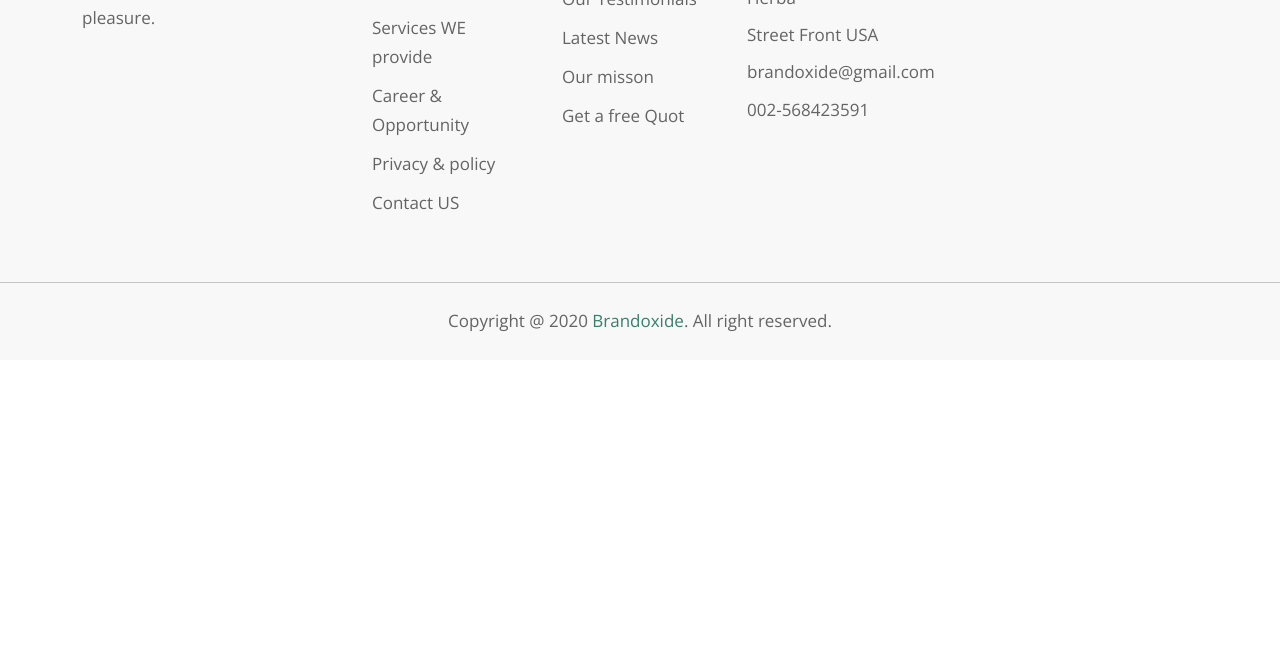
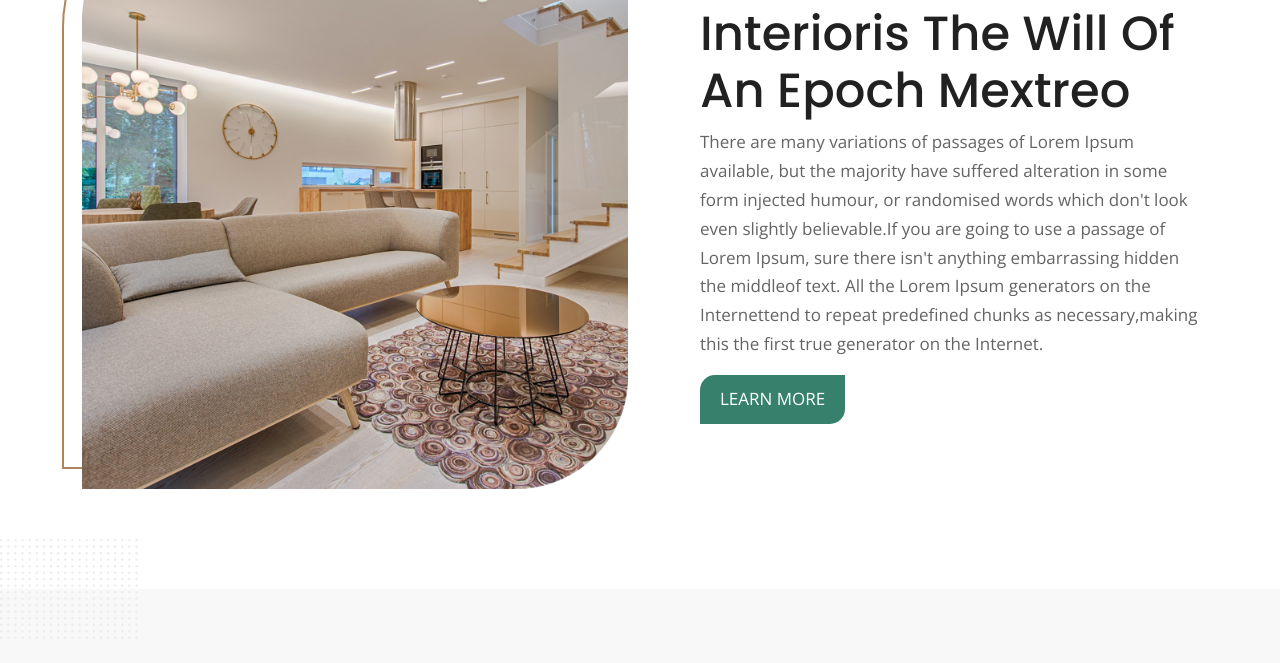
Before and after one commit to Subrato27/Decbase-Landing-Page-Template, a plain HTML site: page index.html in a window 1280 px wide. Shown: the part 1581-2244 px from the top of the page. Before the commit the page ends 1941 px from the top, so only its background shows below. Drawn offline with nearby package versions, Linux system fonts and the light colour scheme.

Commit message:
About area done

```diff
--- a/index.html
+++ b/index.html
@@ -159,7 +159,42 @@
             </div>
           </div>
         </div>
+        <div class="design">
+          <img src="assets/img/group60.png" alt="">
+        </div>
       </section>
+
+      <!-- Start about area -->
+      <section class="about-area">
+        <div class="container">
+          <div class="row">
+            <div class="col-lg-6">
+              <div class="about-image design-image-two">
+                <img class="w-100" src="assets/img/about-image.png" alt="">
+              </div>
+            </div>
+            <div class="col-lg-6 d-flex align-items-center">
+              <div class="about-text ps-5">
+                <div class="section-heading">
+                  <h4>ABOUT US</h4>
+                  <h3>Interioris The Will
+                    of An Epoch Mextreo</h3>
+                  <p>There are many variations of passages of Lorem Ipsum available,
+                    but the majority have suffered alteration in some form injected
+                    humour, or randomised words which don't look even slightly
+                    believable.If you are going to use a passage of Lorem Ipsum,
+                    sure there isn't anything embarrassing hidden the middleof text.
+                    All the Lorem Ipsum generators on the Internettend to repeat
+                    predefined chunks as necessary,making this the first true
+                    generator on the Internet.</p>
+                    <a href="#" class="theme-button">LEARN MORE</a>
+                </div>
+              </div>
+            </div>
+          </div>
+        </div>
+      </section>
+
     </main>
     <!-- End Main area -->
 
--- a/style.css
+++ b/style.css
@@ -55,6 +55,23 @@ font-family: 'Poppins', sans-serif;
   border: 2px solid #B0855B;
 
 }
+.design-image-two {
+  position: relative;
+  z-index: 1;
+
+}
+.design-image-two::after{
+  position: absolute;
+  content: "";
+  height: 100%;
+  width: 100%;
+  left: -20px;
+  top: -20px;
+  z-index: -1;
+  border-radius: 140px 0px;
+  border: 2px solid #B0855B;
+
+}
 .section-heading h4 {
   font-size: 20px;
   text-transform: uppercase;
@@ -64,9 +81,16 @@ font-family: 'Poppins', sans-serif;
 }
 .section-heading h3 {
   font-size: 48px;
-  font-weight: ;
   text-transform: capitalize;
 
+}
+
+.design {
+  position: absolute;
+  top: -50px;
+}
+.design img{
+  height: 100px;
 }
 
  /* header-area css */
@@ -146,6 +170,7 @@ font-family: 'Poppins', sans-serif;
 /* Service area css */
 .service-area{
   padding: 100px 0;
+  position: relative;
 }
 .all-services{
   margin-top: 60px;
@@ -196,6 +221,14 @@ font-family: 'Poppins', sans-serif;
 }
 .service-text p {
   margin-bottom: 0;
+}
+
+/* about area css */
+.about-area{
+  padding: 100px 0;
+}
+.about-text .section-heading h4{
+  font-weight: 500;
 }
 
 
@@ -272,10 +305,3 @@ font-family: 'Poppins', sans-serif;
   text-decoration: none;
   color: #37806B;
 }
-.design {
-  position: absolute;
-  top: -50px;
-}
-.design img{
-  height: 100px;
-}
```
Also changed, not shown: assets/img/about-image.png (added).
